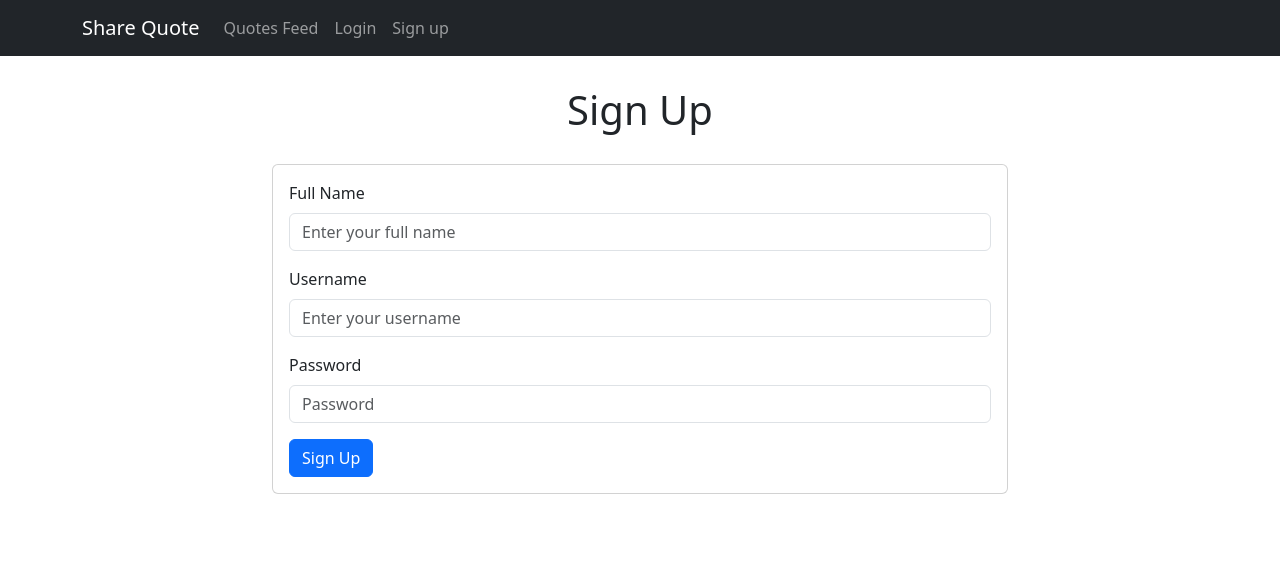
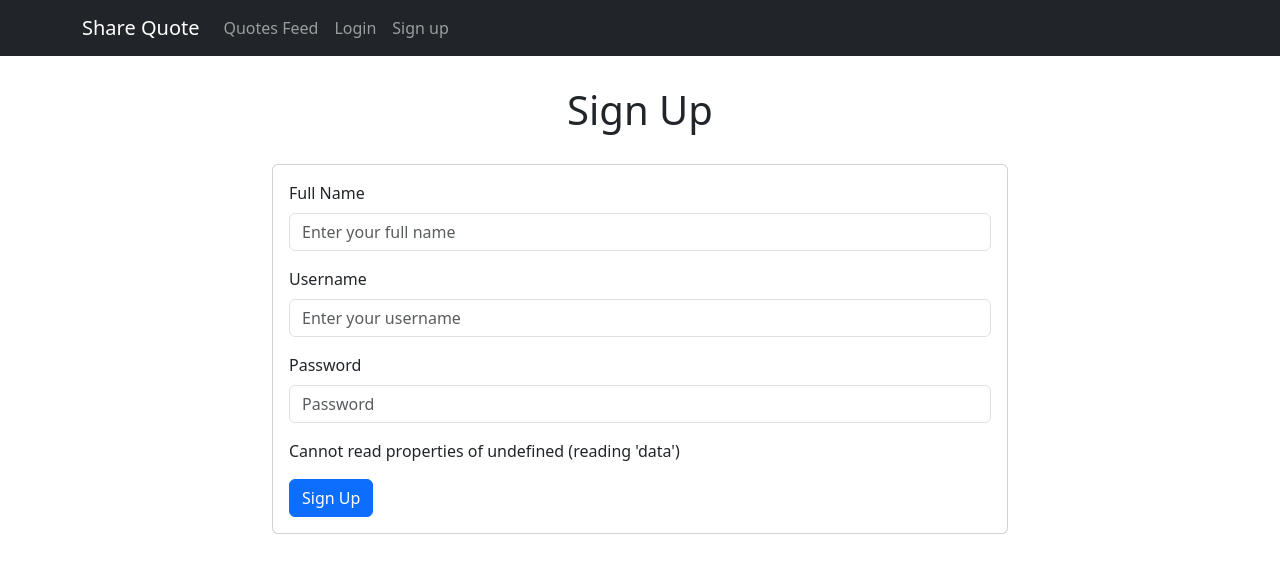
Before and after one commit to Amer-N-Sulaiman/quoteshare_frontend, a Next.js app: page /signup in a window 1280 px wide. Both pictures are taken after a click on the button "Sign Up". Shown: the top 572 px of the page. Built offline with nearby package versions, Linux system fonts and the light colour scheme; no server answers.

Commit message:
Added Error handling to signup

```diff
--- a/pages/signup.jsx
+++ b/pages/signup.jsx
@@ -20,6 +20,7 @@ function SignUp() {
   const dispatch = useDispatch()
   const user = useSelector(state=>state.user.user)
   const router = useRouter()
+  const error = useSelector(state=>state.user.error)
 
   const handleSignup = async ()=>{
     dispatch(signup({full_name, username, password}))
@@ -61,6 +62,7 @@ function SignUp() {
                     <Form.Control value={password} onChange={(e)=>setPassword(e.target.value)} type="password" placeholder="Password" />
                   </Form.Group>
 
+                  {error && <p>{error}</p>}
                   <Button variant="primary" onClick={handleSignup}>
                     Sign Up
                   </Button>
--- a/redux/features/userSlice.js
+++ b/redux/features/userSlice.js
@@ -27,7 +27,9 @@ export const signup = createAsyncThunk('user/signup', async (data)=>{
             username,
             password
         }
-    )
+    ).catch((error)=>{
+        throw Error(error.response.data.error)
+    })
     const user = await response.data
     return user
 
@@ -60,14 +62,16 @@ const userSlice = createSlice({
         })
 
         builder.addCase(login.rejected, (state, action)=>{
-            console.log('rejected', action)
             state.error = action.error.message
         })
 
         builder.addCase(signup.fulfilled, (state, action)=>{
-            console.log('action payload', action.payload)
             state.user = action.payload
             localStorage.setItem('user', JSON.stringify(action.payload))
+        })
+
+        builder.addCase(signup.rejected, (state, action)=>{
+            state.error = action.error.message
         })
     }
 })
```
